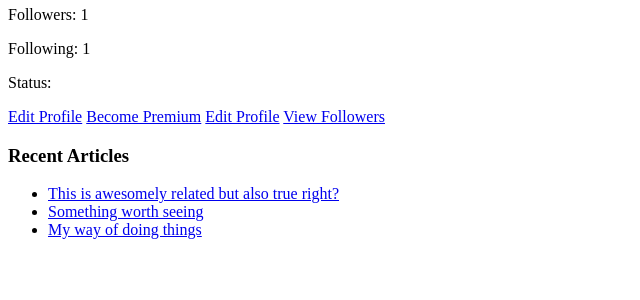
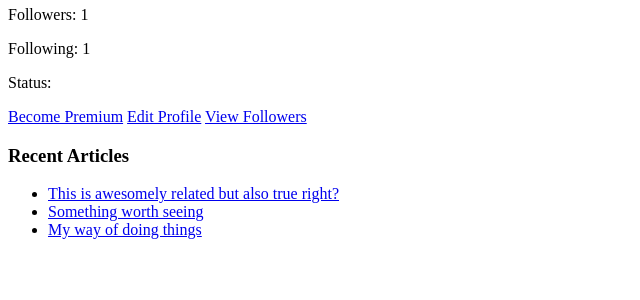
Before and after one commit to SaahBrice/blog, a Django app: a page that uses blog/templates/users/profile.html in a window 1280 px wide. Shown: the part 296-596 px from the top of the page, without its empty margins (0-640 px from the left). Run offline with Django 5.2, Linux system fonts and the light colour scheme; a user stored in the database is signed in; data comes from the database, SQL or seed files in the repository; both versions use the stored data as it was after the commit; parts of the project's set-up code (start-up, migrations or seed data) failed here and were passed over.

Commit message:
Adjusted the userprofile
the user doesnt have two views anymore

```diff
--- a/blog/templates/users/profile.html
+++ b/blog/templates/users/profile.html
@@ -28,7 +28,6 @@
 
 
 {% if user == user_profile %}
-    <a href="{% url 'user_profile_edit' %}">Edit Profile</a>
     {% if not user.is_premium %}
         <a href="{% url 'toggle_premium' %}">Become Premium</a>
     {% else %}
@@ -54,12 +53,14 @@
             Block
         {% endif %}
     </a>
+
+
 {% endif %}
-
 {% if user == user_profile %}
     <a href="{% url 'user_profile_edit' %}">Edit Profile</a>
     <a href="{% url 'followers_list' %}">View Followers</a>
 {% endif %}
+
 
 <h3>Recent Articles</h3>
 <ul>
```
Also changed, not shown: blog/db.sqlite3.
